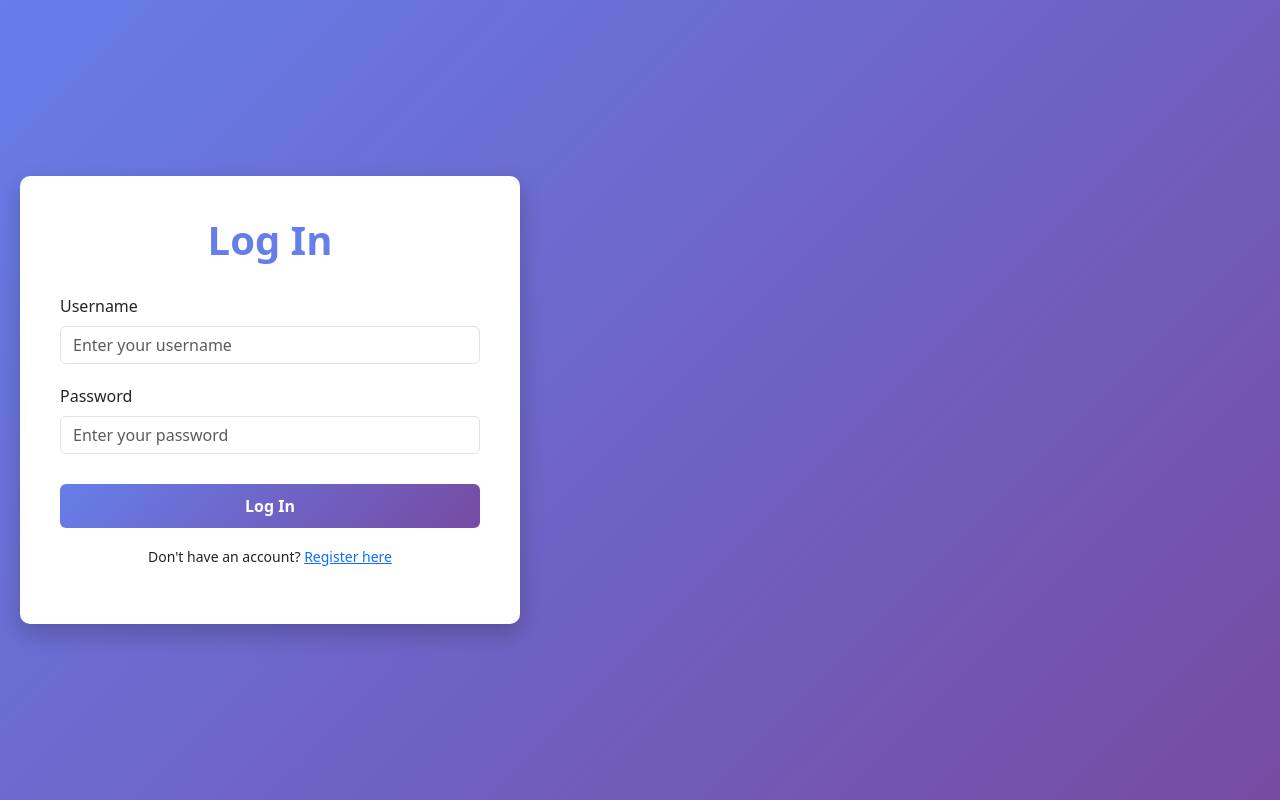
After one commit to Chilamkuruvyshnavi/Python_Learning, a Django app: page /login/ in a window 1280 px wide. The commit adds this page. Run offline with Django 4.2, Linux system fonts and the light colour scheme.

Commit message:
Added Login module

```diff
--- a/django_registration_form/users/forms.py
+++ b/django_registration_form/users/forms.py
@@ -94,3 +94,26 @@ class RegistrationForm(forms.Form):
             raise ValidationError('Passwords do not match. Please try again.')
 
         return cleaned_data
+
+
+class LoginForm(forms.Form):
+    """Form for user login"""
+    username = forms.CharField(
+        label='Username',
+        max_length=150,
+        required=True,
+        widget=forms.TextInput(attrs={
+            'class': 'form-control',
+            'placeholder': 'Enter your username',
+            'autocomplete': 'username'
+        })
+    )
+    password = forms.CharField(
+        label='Password',
+        required=True,
+        widget=forms.PasswordInput(attrs={
+            'class': 'form-control',
+            'placeholder': 'Enter your password',
+            'autocomplete': 'current-password'
+        })
+    )
--- /dev/null
+++ b/django_registration_form/users/templates/users/login.html
@@ -0,0 +1,52 @@
+{% extends 'base.html' %}
+
+{% block title %}Login - Django Registration Form{% endblock %}
+
+{% block content %}
+<div class="form-container">
+    <h1 class="form-title">Log In</h1>
+
+    {% if messages %}
+        {% for message in messages %}
+            <div class="alert alert-{{ message.tags }} alert-dismissible fade show" role="alert">
+                {{ message }}
+                <button type="button" class="btn-close" data-bs-dismiss="alert" aria-label="Close"></button>
+            </div>
+        {% endfor %}
+    {% endif %}
+
+    <form method="POST" action="{% url 'login' %}" novalidate>
+        {% csrf_token %}
+
+        <div class="form-group">
+            <label for="{{ form.username.id_for_label }}" class="form-label">{{ form.username.label }}</label>
+            {{ form.username }}
+            {% if form.username.errors %}
+                <div class="error-message">
+                    {% for error in form.username.errors %}
+                        <div>{{ error }}</div>
+                    {% endfor %}
+                </div>
+            {% endif %}
+        </div>
+
+        <div class="form-group">
+            <label for="{{ form.password.id_for_label }}" class="form-label">{{ form.password.label }}</label>
+            {{ form.password }}
+            {% if form.password.errors %}
+                <div class="error-message">
+                    {% for error in form.password.errors %}
+                        <div>{{ error }}</div>
+                    {% endfor %}
+                </div>
+            {% endif %}
+        </div>
+
+        <button type="submit" class="btn btn-primary btn-register">Log In</button>
+    </form>
+
+    <p class="text-center mt-3">
+        <small>Don't have an account? <a href="{% url 'register' %}">Register here</a></small>
+    </p>
+</div>
+{% endblock %}
--- a/django_registration_form/users/urls.py
+++ b/django_registration_form/users/urls.py
@@ -4,6 +4,8 @@ from . import views
 urlpatterns = [
     path('', views.home, name='home'),
     path('register/', views.register, name='register'),
+    path('login/', views.login_view, name='login'),
+    path('logout/', views.logout_view, name='logout'),
     path('success/', views.success, name='success'),
     path('users/', views.user_list, name='user_list'),
 ]
--- a/django_registration_form/users/views.py
+++ b/django_registration_form/users/views.py
@@ -1,8 +1,9 @@
 from django.shortcuts import render, redirect
+from django.contrib.auth import authenticate, login as auth_login, logout as auth_logout
 from django.contrib.auth.models import User
 from django.contrib import messages
 from django.views.decorators.http import require_http_methods
-from .forms import RegistrationForm
+from .forms import LoginForm, RegistrationForm
 from .models import UserRegistration
 
 @require_http_methods(["GET", "POST"])
@@ -52,6 +53,37 @@ def success(request):
     return render(request, 'users/success.html')
 
 
+@require_http_methods(["GET", "POST"])
+def login_view(request):
+    """Handle user login"""
+    if request.user.is_authenticated:
+        return redirect('home')
+
+    if request.method == 'POST':
+        form = LoginForm(request.POST)
+        if form.is_valid():
+            username = form.cleaned_data['username']
+            password = form.cleaned_data['password']
+            user = authenticate(request, username=username, password=password)
+            if user is not None:
+                auth_login(request, user)
+                messages.success(request, f'Welcome back, {user.username}!')
+                return redirect('home')
+            else:
+                messages.error(request, 'Invalid username or password.')
+    else:
+        form = LoginForm()
+
+    return render(request, 'users/login.html', {'form': form})
+
+
+def logout_view(request):
+    """Log the user out and redirect to home"""
+    auth_logout(request)
+    messages.success(request, 'You have been logged out.')
+    return redirect('home')
+
+
 def user_list(request):
     """List all registered users from the database"""
     registrations = UserRegistration.objects.select_related('user').all()
```
Also changed, not shown: django_registration_form/registration_project/templates/index.html (+18 -9 lines), django_registration_form/db.sqlite3.
